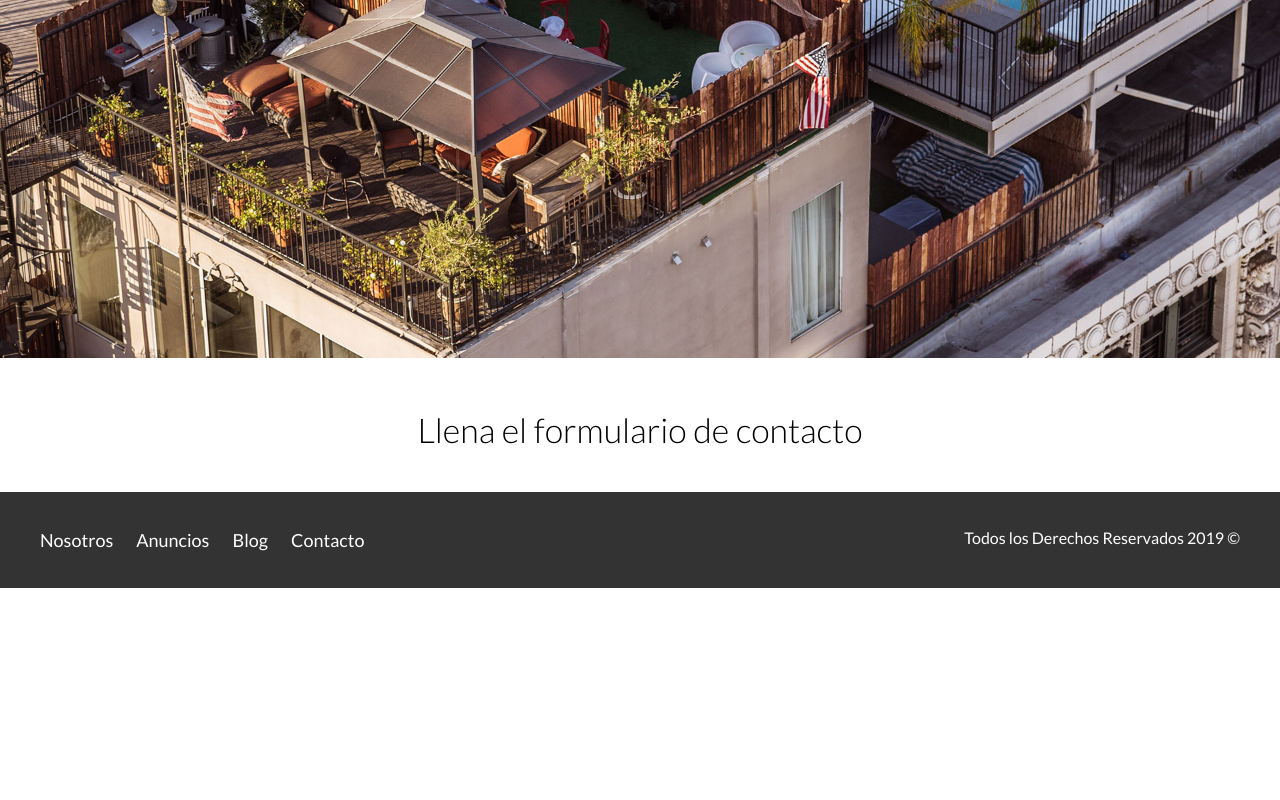
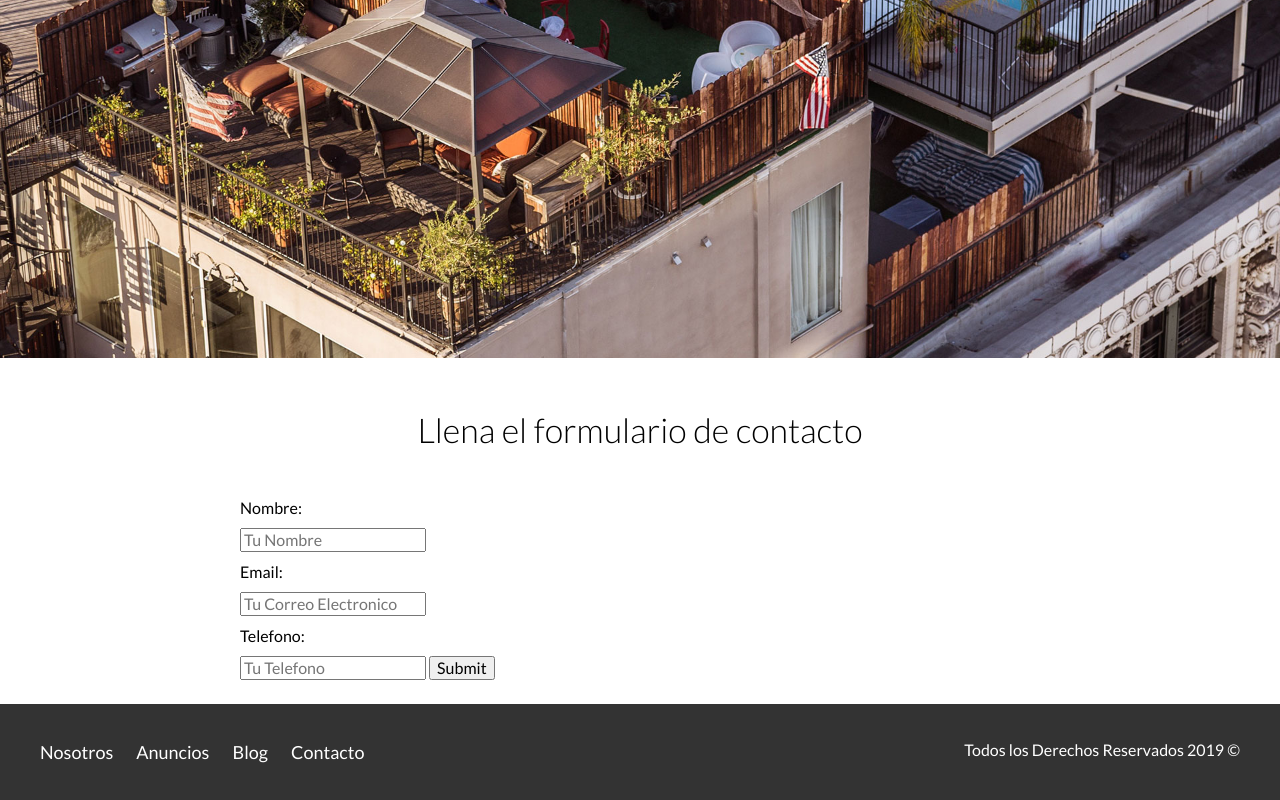
Before and after one commit to cormontes/pagina1, a plain HTML site: page contacto.html in a window 1280 px wide. Shown: the part 516-1316 px from the top of the page. Before the commit the page ends 1104 px from the top, so only its background shows below. Drawn offline with Linux system fonts and the light colour scheme.

Commit message:
Contato 2

```diff
--- a/contacto.html
+++ b/contacto.html
@@ -34,6 +34,19 @@
 
     <main class="contenedor seccion contenido-centrado">
         <h2 class="fw-300 centrar-texto">Llena el formulario de contacto</h2>
+
+        <form action="">
+            <label for="nombre">Nombre:</label>
+            <input type="text" name="nombre" id="nombre" placeholder="Tu Nombre">
+
+            <label for="email">Email:</label>
+            <input type="email" id="email" placeholder="Tu Correo Electronico" required>
+
+            <label for="telefono">Telefono:</label>
+            <input type="tel" id="telefono" placeholder="Tu Telefono">
+
+            <input type="submit">
+        </form>
     </main>
 
     <footer class="site-footer seccion">
--- a/css/styles.css
+++ b/css/styles.css
@@ -338,3 +338,7 @@ h4{
     justify-content: space-between; /*Alinea Horizontalmente*/
     align-items: center; /*Alinea verticalmente*/
 }
+/** Formulario contacto **/
+label{
+    display: block; /** El objeto toma todo el espacio disponible**/
+}
```
